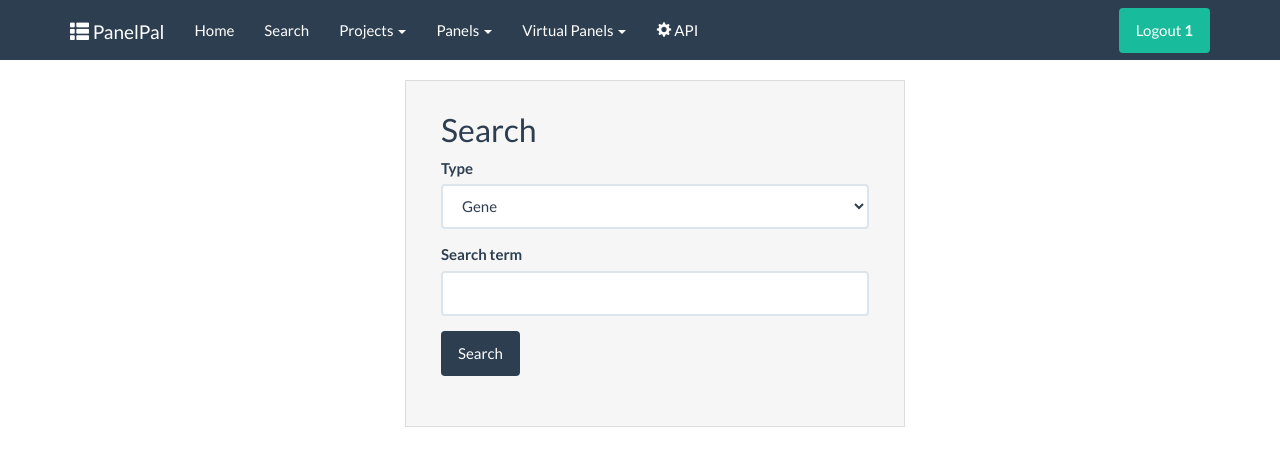
After one commit to sch-sdgs/PanelPal, a Flask app: page /search in a window 1280 px wide. The commit adds this page. Shown: the top 466 px of the page. Run offline with Flask 2, Linux system fonts and the light colour scheme; a user stored in the database is signed in; some libraries are stand-ins or nearby versions.

Commit message:
updates on searching

```diff
--- a/app/forms.py
+++ b/app/forms.py
@@ -1,5 +1,5 @@
 from flask.ext.wtf import Form
-from wtforms.fields import TextField, TextAreaField, SubmitField, HiddenField, PasswordField, RadioField, BooleanField
+from wtforms.fields import TextField, TextAreaField, SubmitField, HiddenField, PasswordField, RadioField, BooleanField, SelectField
 from wtforms.ext.sqlalchemy.fields import QuerySelectField
 from wtforms.validators import Required
 from app.main import app,db,s
@@ -37,6 +37,12 @@ def panels():
 def panels_unlocked():
     return s.query(models.Panels).filter(and_(models.Panels.project.has(models.Projects.user.any(models.UserRelationships.user.has(models.Users.username == current_user.id))), models.Panels.locked == None)).all()
 
+class Search(Form):
+    categories = [("Genes",'Gene'), ("Transcripts",'Transcript'), ("Panels",'Panel'), ("VPanels",'Virtual Panel'), ("Projects",'Project'), ("Users",'User')]
+    search_term = TextField("Search term")
+    tables = SelectField("Type", choices=categories)
+    submit = SubmitField("Search")
+
 class CreatePanel(Form):
     project = QuerySelectField(query_factory=projects,get_label='name')
     panelname = TextField("Panel Name")
--- a/app/queries.py
+++ b/app/queries.py
@@ -841,6 +841,19 @@ def get_panel_by_id(s, panel_id):
 
     return panel
 
+def get_vpanel_by_gene_id(s, gene_id):
+    vpanel = s.query(Genes, Tx, Exons, Regions, Versions, VPRelationships, VirtualPanels). \
+        join(Tx). \
+        join(Exons). \
+        join(Regions). \
+        join(Versions). \
+        join(VPRelationships). \
+        join(VirtualPanels). \
+        filter(Genes.id == gene_id). \
+        values(VirtualPanels.id.label("vpanelid"),VirtualPanels.name("vpanelname"),VirtualPanels.current_version,VPRelationships.last,VPRelationships.intro)
+    return vpanel
+
+
 def get_vpanel_by_id(s, vpanel_id):
     current_version = get_current_vpanel_version(s, vpanel_id)
     panel = s.query(Projects, Panels, Versions, VPRelationships, VirtualPanels, Regions, Exons, Tx, Genes). \
--- a/app/run.py
+++ b/app/run.py
@@ -2,4 +2,4 @@
 from app.main import app
 from flask_bootstrap import Bootstrap
 Bootstrap(app)
-app.run(debug=True,host= '10.182.131.21',port=5006)
+app.run(debug=True,host= '10.182.131.21',port=5009)
--- a/app/templates/layout.html
+++ b/app/templates/layout.html
@@ -517,7 +517,7 @@
         <div id="navbar" class="collapse navbar-collapse">
             <ul class="nav navbar-nav">
                 <li><a href="{{ url_for('index') }}">Home</a></li>
-
+                <li><a href="{{ url_for('search_for') }}">Search</a></li>
                 <li class="dropdown">
                     <a href="#" class="dropdown-toggle" data-toggle="dropdown" role="button" aria-haspopup="true"
                        aria-expanded="false">Projects <span class="caret"></span></a>
--- /dev/null
+++ b/app/templates/search.html
@@ -0,0 +1,20 @@
+{% extends "layout.html" %}
+
+{% block content %}
+
+<form action="{{ url_for('search_for') }}" method="POST" class="form-create">
+    <h2>Search</h2>
+
+<div class="form-group">
+    {{ form.tables.label }}
+    {{ form.tables(class_="form-control") }}
+</div>
+<div class="form-group">
+    {{ form.search_term.label }}
+    {{ form.search_term(class_="form-control") }}
+</div>
+<div class="form-group">
+        {{ form.submit(class_="btn btn-primary") }}
+</div>
+</form>
+{% endblock %}
--- a/app/views.py
+++ b/app/views.py
@@ -6,7 +6,7 @@ from app.activedirectory import UserAuthentication
 import json
 from app.queries import *
 from flask_table import Table, Col, LinkCol
-from forms import ProjectForm, RemoveGene, AddGene, CreatePanel, Login, PrefTxCreate, EditPermissions, CreateVirtualPanelProcess, UserForm
+from forms import ProjectForm, RemoveGene, AddGene, CreatePanel, Login, PrefTxCreate, EditPermissions, CreateVirtualPanelProcess, UserForm, Search
 from flask.ext.login import LoginManager, UserMixin, \
     login_required, login_user, logout_user, current_user
 from functools import wraps
@@ -314,6 +314,9 @@ class ItemTableUsers(Table):
     username = Col('User')
     admin = Col('Admin')
     toggle_admin = LinkCol('Toggle Admin', 'toggle_admin', url_kwargs=dict(id='id'))
+
+class ItemTableSearchTx(Table):
+    id = Col('Transcript Accession')
 
 def row2dict(row):
     """
@@ -1268,6 +1271,74 @@ def logout():
     logout_user()
     form = Login()
     return render_template("login.html", form=form, message="You have logged out of PanelPal")
+
+
+################
+# SEARCH
+################
+@app.route('/search', methods=['GET', 'POST'])
+@login_required
+def search_for():
+    form = Search()
+    if request.method == 'GET':
+        return render_template("search.html", form=form)
+    else:
+        type = request.form["tables"]
+        #print type
+        term = request.form["search_term"]
+        #print term
+
+        if type == "Genes":
+            tx_result=[]
+            #print "Gene!"
+            gene_id = get_gene_id_from_name(s, term)
+            tx = get_tx_by_gene_id(s, gene_id)
+
+            for t in tx:
+                #row = dict(zip(i.keys(), i))
+                tx_accession = {'id':t[1]}
+                tx_result.append(tx_accession)
+            table_one = ItemTableSearchTx(tx_result, classes=['table', 'table-striped'])
+
+            vpanel = get_vpanel_by_gene_id(s, gene_id)
+            for panel in vpanel:
+                print panel
+
+            # panel = get_panel_by_gene_id(s, gene_id)
+            return render_template("search_results.html", tx=table_one)
+
+        if type == "Transcripts":
+            tx_id = get_tx_id_by_name(s, term)
+            gene_id = get_gene_id_by_tx(g, tx_id)
+            vpanel = get_vpanel_by_gene_id(s, gene_id)
+            panel = get_panel_by_gene_id(s, gene_id)
+
+        if type == "Panels":
+            panel_id = get_panel_id_by_name(s,term)
+            vpanel = get_virtual_panels_by_panel_id(s, panel_id)
+            project = get_project_id_by_panel_id(s,panel_id)
+            genes = get_genes_by_panelid(s, panel_id, version)
+            users = get_user_rel_by_project_id(s, project_id)
+
+        if type == "VPanels":
+            vpanel_id = get_vpanel_id_by_vpanelname(s, term)
+            genes = get_genes_by_vpanel_id(s, vpanel_id)
+            panel_id = get_panel_by_vpanel_id(s, vpanel_id)
+            project_id = get_project_id_by_panel_id(s, panel_id)
+            users = get_user_rel_by_project_id(s, project_id)
+
+        if type == "Projects":
+            project_id = get_project_id_by_name(s, term)
+            panels = get_panels_by_project_id(s, project_id)
+            vpanels = get_virtual_panels_by_panel_id(s, panels)
+            users = get_user_rel_by_project_id(s, project_id)
+
+        if type == "Users":
+            projects = get_projects_by_user(s, term)
+
+
+
+
 
 
 #################
```
Also changed, not shown: app/templates/search_results.html (added, +26 -0 lines).
